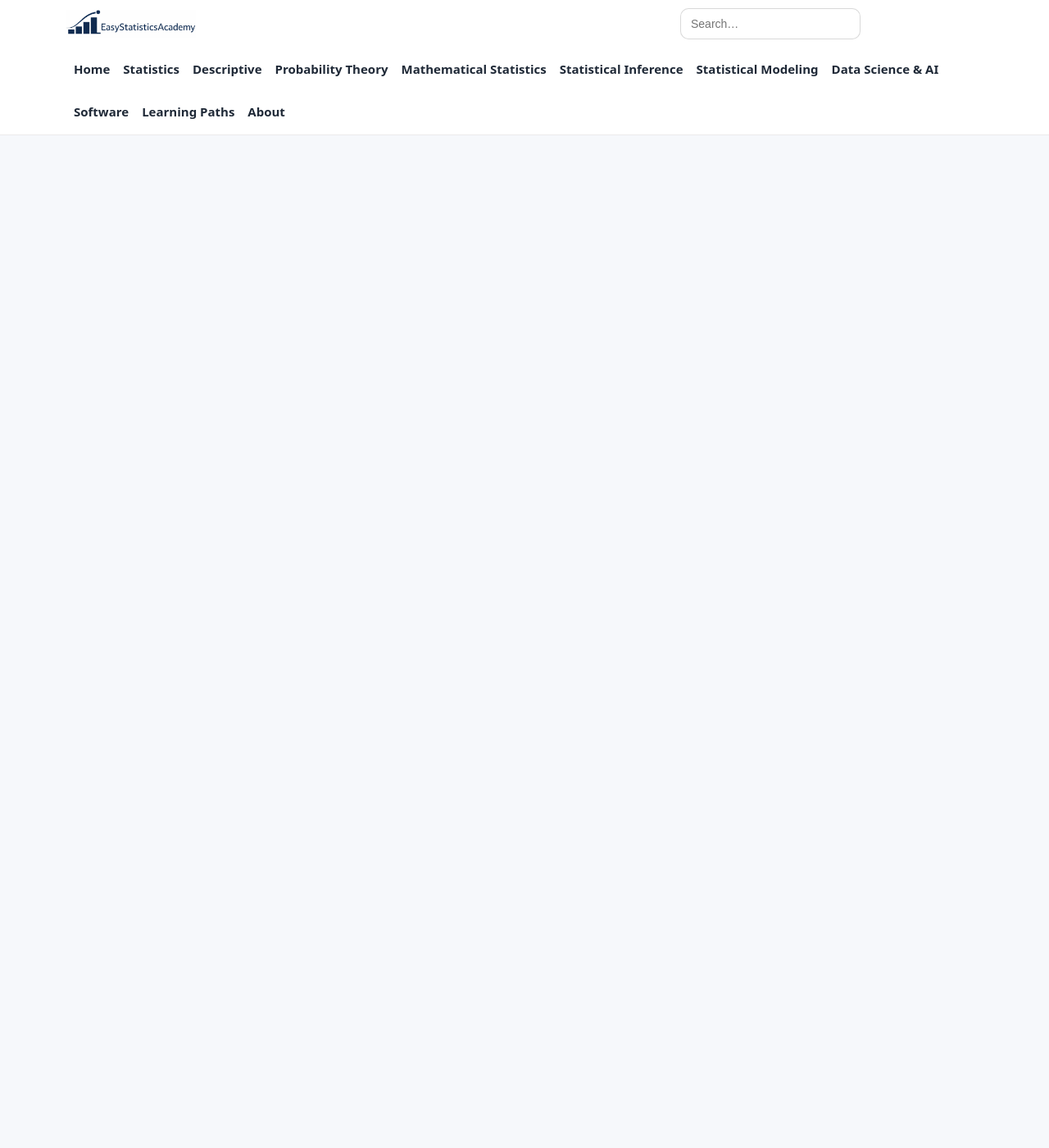
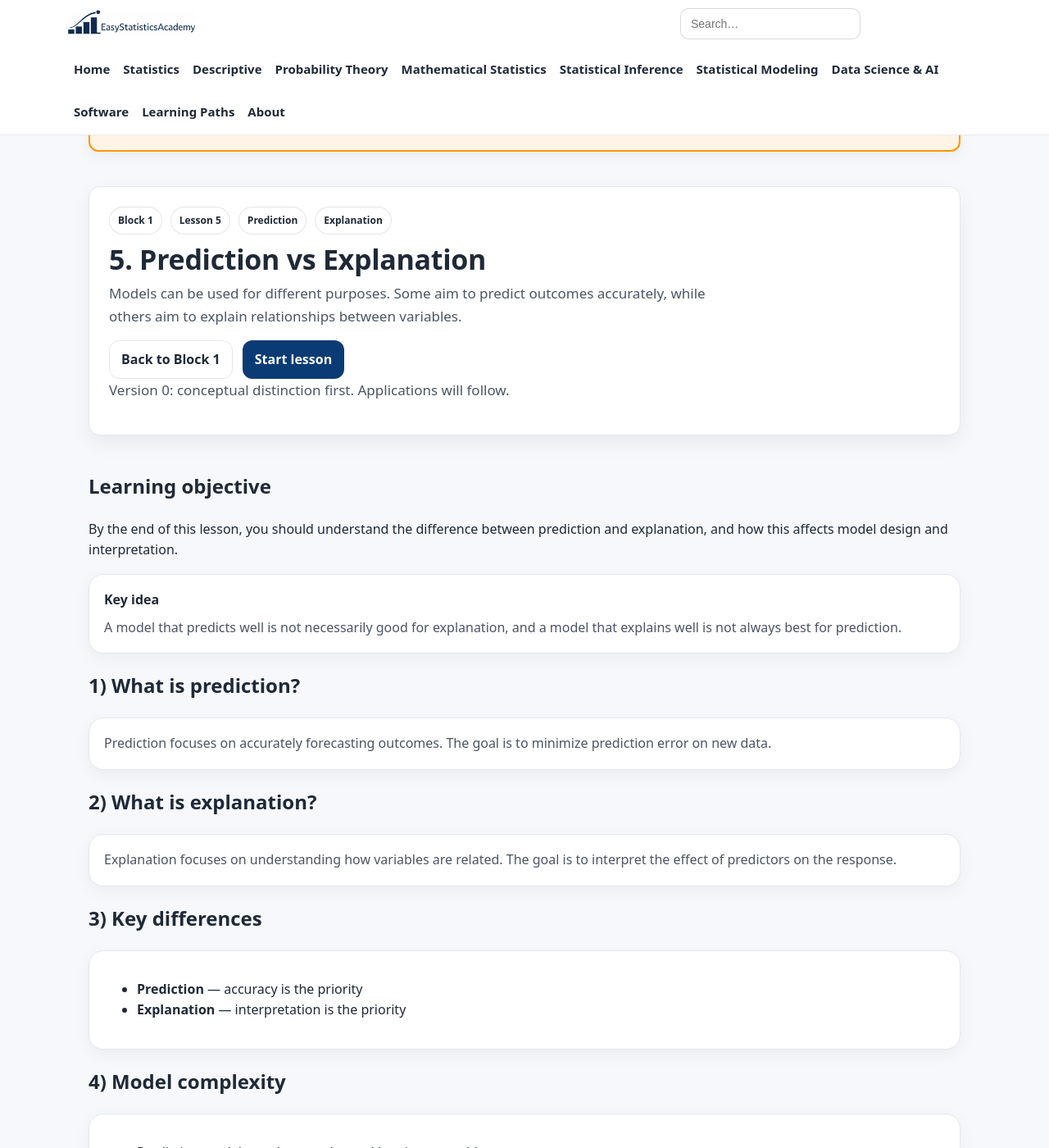
Before and after one commit to ammar-homaida-statistics/easystatisticsacademy, a Jekyll site: the page built from modeling/foundations/prediction-vs-explanation/index.md, in a window 1280 px wide and 1400 px high, scrolled down 214 px. Shown: the whole window at 82% size. Built offline with Jekyll 4.4.1, drawn with Linux system fonts in a browser that asks for light colours; our own code applies the rules of GitHub Pages for plain Markdown files; before the commit the page ends 900 px from its top, so only the background shows below that; some of the changed text lies outside the part shown.

Commit message:
Add lesson content

```diff
--- a/modeling/foundations/prediction-vs-explanation/index.md
+++ b/modeling/foundations/prediction-vs-explanation/index.md
@@ -1 +1,158 @@
-coming soon
+---
+layout: default
+title: 5. Prediction vs Explanation
+permalink: /modeling/foundations/prediction-vs-explanation/
+sidebar: false
+---
+
+<!-- UNDER CONSTRUCTION -->
+<section class="section section-slim">
+  <div class="callout" style="background:#fff4e5; border:2px solid #ff9800; padding:2rem; border-radius:12px;">
+    <h2 style="color:#e65100;">🚧 Lesson Under Construction</h2>
+    <p>
+      Version 0 focuses on understanding the two main goals of modeling:
+      prediction and explanation. Practical examples and case studies will be added later.
+    </p>
+  </div>
+</section>
+
+<!-- ✅ Update last visited lesson -->
+<script>
+(function () {
+  localStorage.setItem("esa_continue_modeling_foundations_lesson_v0", JSON.stringify({
+    url: "/modeling/foundations/prediction-vs-explanation/",
+    label: "Lesson 5 — Prediction vs Explanation",
+    ts: Date.now()
+  }));
+})();
+</script>
+
+<!-- HERO -->
+<section class="hero hero-section">
+  <div class="hero-card">
+
+    <div class="badge-row">
+      <span class="badge">Block 1</span>
+      <span class="badge">Lesson 5</span>
+      <span class="badge">Prediction</span>
+      <span class="badge">Explanation</span>
+    </div>
+
+    <h1>5. Prediction vs Explanation</h1>
+
+    <p class="lead">
+      Models can be used for different purposes.
+      Some aim to predict outcomes accurately,
+      while others aim to explain relationships between variables.
+    </p>
+
+    <div class="hero-actions">
+      <a class="btn btn-outline" href="/modeling/foundations/">Back to Block 1</a>
+      <a class="btn" href="#lesson">Start lesson</a>
+    </div>
+
+    <p class="muted-mini">
+      Version 0: conceptual distinction first. Applications will follow.
+    </p>
+
+  </div>
+</section>
+
+<!-- LESSON -->
+<section class="section" id="lesson">
+
+  <h2>Learning objective</h2>
+  <p>
+    By the end of this lesson, you should understand the difference between
+    prediction and explanation, and how this affects model design and interpretation.
+  </p>
+
+  <div class="card">
+    <h3>Key idea</h3>
+    <p>
+      A model that predicts well is not necessarily good for explanation,
+      and a model that explains well is not always best for prediction.
+    </p>
+  </div>
+
+  <h2>1) What is prediction?</h2>
+  <div class="card">
+    <p>
+      Prediction focuses on accurately forecasting outcomes.
+      The goal is to minimize prediction error on new data.
+    </p>
+  </div>
+
+  <h2>2) What is explanation?</h2>
+  <div class="card">
+    <p>
+      Explanation focuses on understanding how variables are related.
+      The goal is to interpret the effect of predictors on the response.
+    </p>
+  </div>
+
+  <h2>3) Key differences</h2>
+  <div class="card">
+    <ul>
+      <li><strong>Prediction</strong> — accuracy is the priority</li>
+      <li><strong>Explanation</strong> — interpretation is the priority</li>
+    </ul>
+  </div>
+
+  <h2>4) Model complexity</h2>
+  <div class="card">
+    <ul>
+      <li>Prediction models can be complex and less interpretable</li>
+      <li>Explanatory models are often simpler and interpretable</li>
+    </ul>
+  </div>
+
+  <h2>5) Example</h2>
+  <div class="card">
+    <p>
+      Suppose we model house prices:
+    </p>
+    <ul>
+      <li><strong>Prediction goal:</strong> accurately predict price</li>
+      <li><strong>Explanation goal:</strong> understand effect of size, location, etc.</li>
+    </ul>
+  </div>
+
+  <h2>6) Trade-offs</h2>
+  <div class="card">
+    <p>
+      Improving prediction may reduce interpretability.
+      Improving interpretability may reduce predictive accuracy.
+    </p>
+  </div>
+
+  <h2>7) Why this matters</h2>
+  <div class="card">
+    <p>
+      Choosing the wrong goal leads to incorrect conclusions,
+      misuse of models, and poor decisions.
+    </p>
+  </div>
+
+  <div class="card">
+    <h3>Outcome of this lesson</h3>
+    <ul>
+      <li>Distinguish prediction vs explanation clearly</li>
+      <li>Understand differences in goals</li>
+      <li>Recognize trade-offs in modeling</li>
+      <li>Choose appropriate modeling approach</li>
+    </ul>
+  </div>
+
+  <!-- NEXT = BLOCK 2 -->
+  <div class="card">
+    <h3>Next step</h3>
+    <p>
+      Now we begin building actual models using simple linear regression.
+    </p>
+    <a class="btn" href="/modeling/simple-linear-regression/">
+      Go to Block 2 — Simple Linear Regression →
+    </a>
+  </div>
+
+</section>
```
